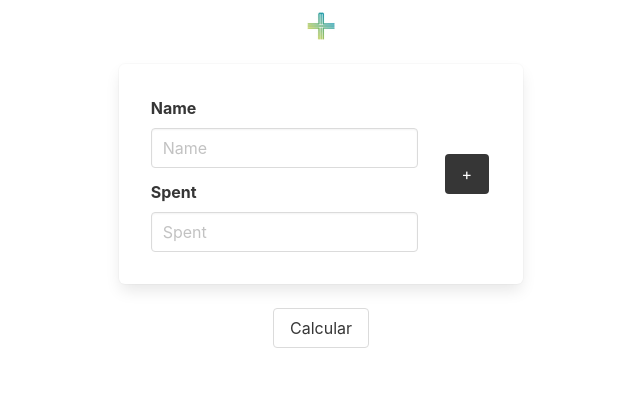
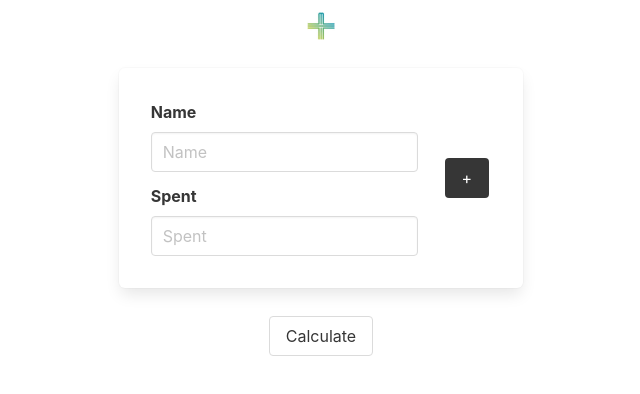
Before and after one commit to Matimrs/cuanto-es, a React (Create React App) app: page / in a window 1280 px wide. Shown: the top 394 px of the page, without its empty margins (319-959 px from the left). Built offline with nearby package versions, Linux system fonts and the light colour scheme.

Commit message:
button calculate

```diff
--- a/src/Components/MainContainer/MainContainer.js
+++ b/src/Components/MainContainer/MainContainer.js
@@ -119,7 +119,7 @@ const MainContainer = ()=>{
 
     return(
         <div className="mainContainer is-flex is-flex-direction-column is-justify-content-center is-align-items-center">
-            <div class="box container columns m-3">
+            <div class="box container columns m-4">
                 <div class="column is-four-fifths">
                     <div class="field">
                         <label class="label">Name</label>
@@ -142,7 +142,7 @@ const MainContainer = ()=>{
 
             <PersonList personList={personList} handlePersonDelete={handlePersonDelete}/>
             <div>
-                <button onClick={handleArrayResult} className="button mb-3">Calcular</button>
+                <button onClick={handleArrayResult} className="button mb-3">Calculate</button>
             </div>
             <ResultContainer array={arrayResult}/>
         </div>
```
